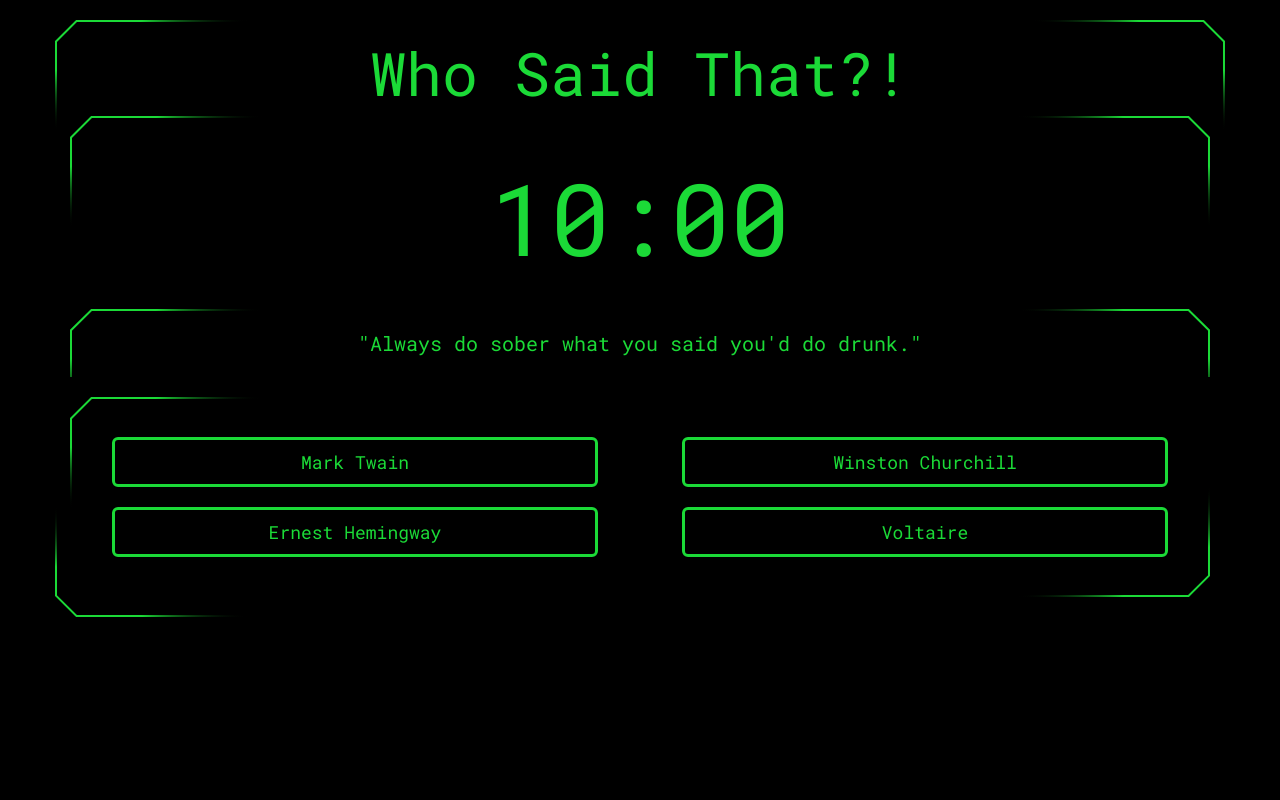
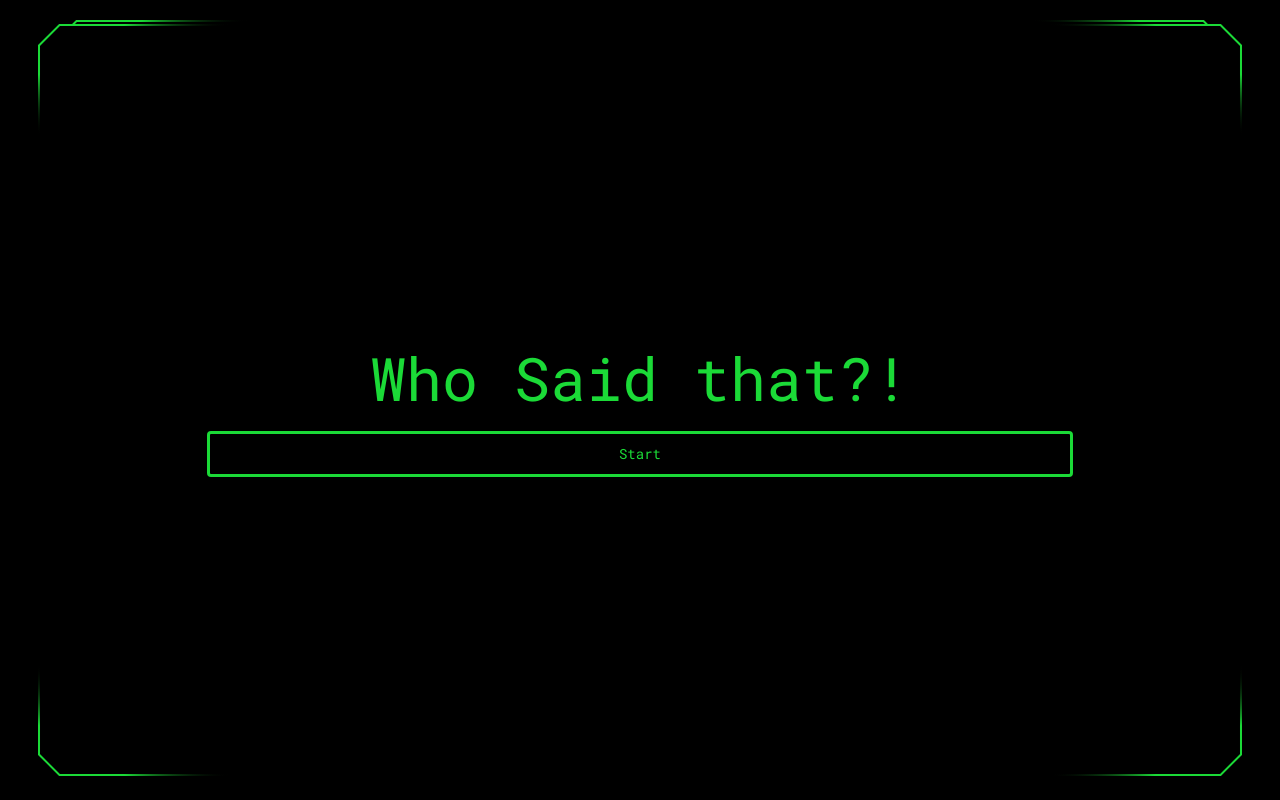
Before and after one commit to TimRCAnderson/TriviaGame, a plain HTML site: page index.html in a window 1280 px wide. Drawn offline with nearby package versions, Linux system fonts and the light colour scheme.

Commit message:
added start screen

```diff
--- a/assets/css/style.css
+++ b/assets/css/style.css
@@ -110,3 +110,21 @@ div#interval{
 #final div{
 	font-size: 30px;
 }
+
+div#startScreen{
+	position: absolute;
+	z-index: 10;
+	top: 3%;
+	left: 3%;
+	width: 94%;
+	height: 94%;
+}
+
+#startScreen div{
+	position: absolute;
+	top: 40%;
+	left: 50%;
+	width: 80%;
+	margin-left: -40%;
+	display: block;
+}
--- a/assets/javascript/app.js
+++ b/assets/javascript/app.js
@@ -214,5 +214,11 @@ $(document).ready(function() {
 		}
 	}
 
+function start()
+{
+	$("#startScreen").addClass("hidden");
 	game.actions.restart();
+}
+
+$("#startButton").click(start);
 });
--- a/index.html
+++ b/index.html
@@ -56,6 +56,12 @@
 		<div class="bg-black bg-segment bg-quad text-green hidden" id="interval">
 		</div>
 	</section>
+	<div class="bg-black bg-segment bg-quad" id="startScreen">
+		<div>
+			<h1>Who Said that?!</h1>
+			<button class="btn bgn-lg" id="startButton">Start</button>
+		</div>
+	</div>
 	<script src="assets/javascript/app.js"></script>
 </body>
 </html>
```
